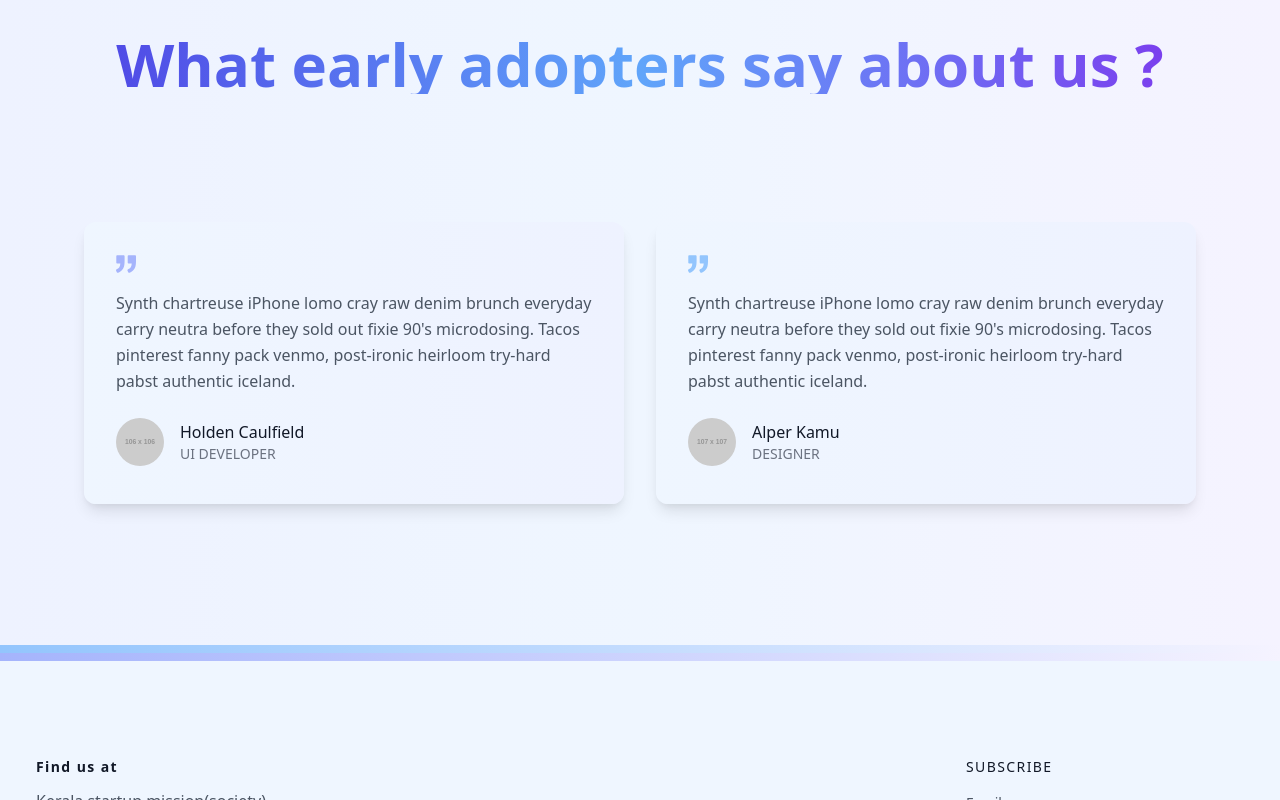
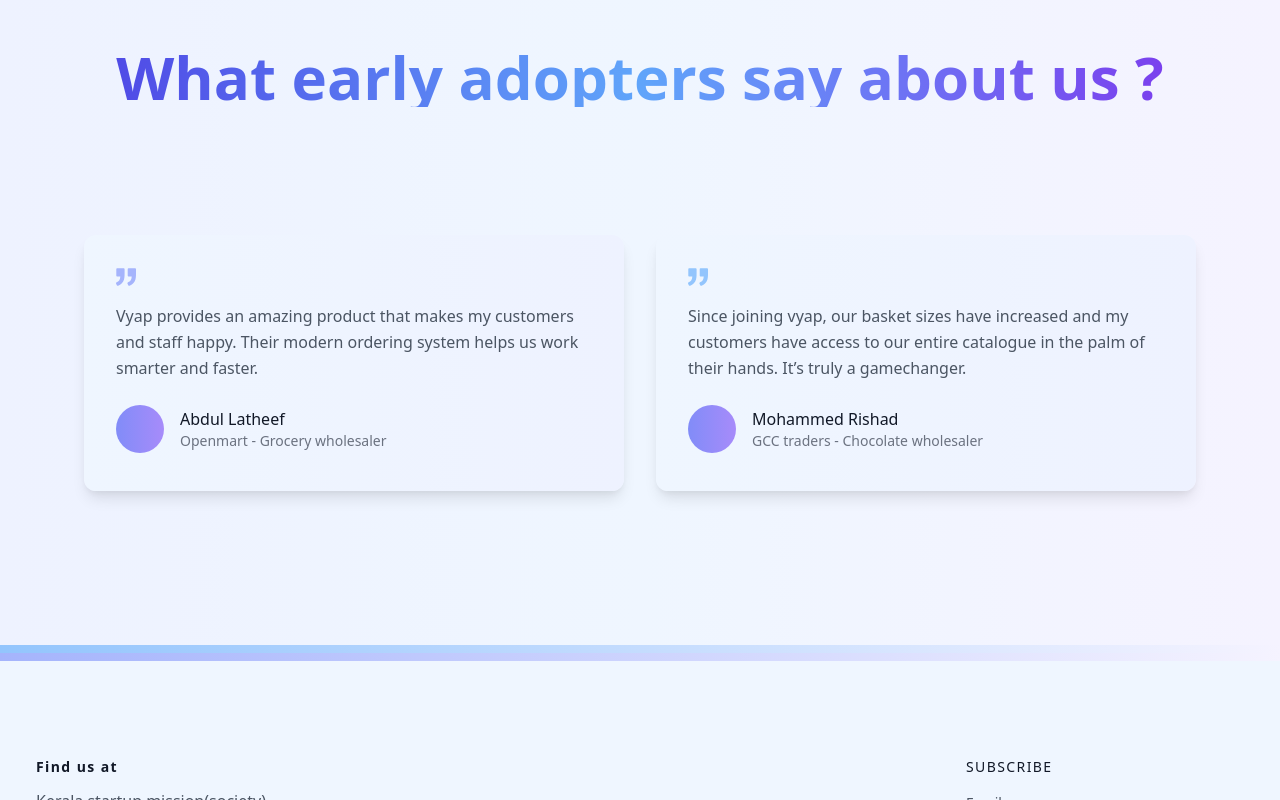
Before and after one commit to kirananto/vyap-frontfacing, a Gatsby site: page / in a window 1280 px wide. Shown: the part 2777-3577 px from the top of the page. Built offline with nearby package versions, Linux system fonts and the light colour scheme; Gatsby itself is replaced by a stand-in of ours; placeholder pictures from the web are drawn by us.

Commit message:
fix: testimonials sections

```diff
--- a/src/HomePage/TestimonalSection.js
+++ b/src/HomePage/TestimonalSection.js
@@ -11,12 +11,15 @@ export default function TestimonalSection() {
                             <svg xmlns="http://www.w3.org/2000/svg" fill="currentColor" className="block w-5 h-5 text-indigo-300 mb-4" viewBox="0 0 975.036 975.036">
                                 <path d="M925.036 57.197h-304c-27.6 0-50 22.4-50 50v304c0 27.601 22.4 50 50 50h145.5c-1.9 79.601-20.4 143.3-55.4 191.2-27.6 37.8-69.399 69.1-125.3 93.8-25.7 11.3-36.8 41.7-24.8 67.101l36 76c11.6 24.399 40.3 35.1 65.1 24.399 66.2-28.6 122.101-64.8 167.7-108.8 55.601-53.7 93.7-114.3 114.3-181.9 20.601-67.6 30.9-159.8 30.9-276.8v-239c0-27.599-22.401-50-50-50zM106.036 913.497c65.4-28.5 121-64.699 166.9-108.6 56.1-53.7 94.4-114.1 115-181.2 20.6-67.1 30.899-159.6 30.899-277.5v-239c0-27.6-22.399-50-50-50h-304c-27.6 0-50 22.4-50 50v304c0 27.601 22.4 50 50 50h145.5c-1.9 79.601-20.4 143.3-55.4 191.2-27.6 37.8-69.4 69.1-125.3 93.8-25.7 11.3-36.8 41.7-24.8 67.101l35.9 75.8c11.601 24.399 40.501 35.2 65.301 24.399z"></path>
                             </svg>
-                <p className="leading-relaxed mb-6">Synth chartreuse iPhone lomo cray raw denim brunch everyday carry neutra before they sold out fixie 90's microdosing. Tacos pinterest fanny pack venmo, post-ironic heirloom try-hard pabst authentic iceland.</p>
+                            <p className="leading-relaxed mb-6">Vyap provides an amazing product
+                                that makes my customers and staff
+                                happy. Their modern ordering system
+                                helps us work smarter and faster.</p>
                             <a className="inline-flex items-center">
-                  <img alt="testimonial" src="https://dummyimage.com/106x106" className="w-12 h-12 rounded-full flex-shrink-0 object-cover object-center" />
+                                <div alt="testimonial" className="w-12 h-12 rounded-full flex-shrink-0 bg-gradient-to-r from-indigo-400 to-purple-400" />
                                 <span className="flex-grow flex flex-col pl-4">
-                    <span className="title-font font-medium text-gray-900">Holden Caulfield</span>
-                    <span className="text-gray-500 text-sm">UI DEVELOPER</span>
+                                    <span className="title-font font-medium text-gray-900">Abdul Latheef</span>
+                                    <span className="text-gray-500 text-sm">Openmart - Grocery wholesaler</span>
                                 </span>
                             </a>
                         </div>
@@ -26,12 +29,16 @@ export default function TestimonalSection() {
                             <svg xmlns="http://www.w3.org/2000/svg" fill="currentColor" className="block w-5 h-5 text-blue-300 mb-4" viewBox="0 0 975.036 975.036">
                                 <path d="M925.036 57.197h-304c-27.6 0-50 22.4-50 50v304c0 27.601 22.4 50 50 50h145.5c-1.9 79.601-20.4 143.3-55.4 191.2-27.6 37.8-69.399 69.1-125.3 93.8-25.7 11.3-36.8 41.7-24.8 67.101l36 76c11.6 24.399 40.3 35.1 65.1 24.399 66.2-28.6 122.101-64.8 167.7-108.8 55.601-53.7 93.7-114.3 114.3-181.9 20.601-67.6 30.9-159.8 30.9-276.8v-239c0-27.599-22.401-50-50-50zM106.036 913.497c65.4-28.5 121-64.699 166.9-108.6 56.1-53.7 94.4-114.1 115-181.2 20.6-67.1 30.899-159.6 30.899-277.5v-239c0-27.6-22.399-50-50-50h-304c-27.6 0-50 22.4-50 50v304c0 27.601 22.4 50 50 50h145.5c-1.9 79.601-20.4 143.3-55.4 191.2-27.6 37.8-69.4 69.1-125.3 93.8-25.7 11.3-36.8 41.7-24.8 67.101l35.9 75.8c11.601 24.399 40.501 35.2 65.301 24.399z"></path>
                             </svg>
-                <p className="leading-relaxed mb-6">Synth chartreuse iPhone lomo cray raw denim brunch everyday carry neutra before they sold out fixie 90's microdosing. Tacos pinterest fanny pack venmo, post-ironic heirloom try-hard pabst authentic iceland.</p>
+                            <p className="leading-relaxed mb-6">Since joining vyap, our basket sizes
+                                have increased and my customers
+                                have access to our entire catalogue in
+                                the palm of their hands. It’s truly a
+                                gamechanger.</p>
                             <a className="inline-flex items-center">
-                  <img alt="testimonial" src="https://dummyimage.com/107x107" className="w-12 h-12 rounded-full flex-shrink-0 object-cover object-center" />
+                                <div alt="testimonial" className="w-12 h-12 rounded-full flex-shrink-0 bg-gradient-to-r from-indigo-400 to-purple-400" />
                                 <span className="flex-grow flex flex-col pl-4">
-                    <span className="title-font font-medium text-gray-900">Alper Kamu</span>
-                    <span className="text-gray-500 text-sm">DESIGNER</span>
+                                    <span className="title-font font-medium text-gray-900">Mohammed Rishad</span>
+                                    <span className="text-gray-500 text-sm">GCC traders - Chocolate wholesaler</span>
                                 </span>
                             </a>
                         </div>
```
Lines whose indentation alone changed are shown as unchanged.
